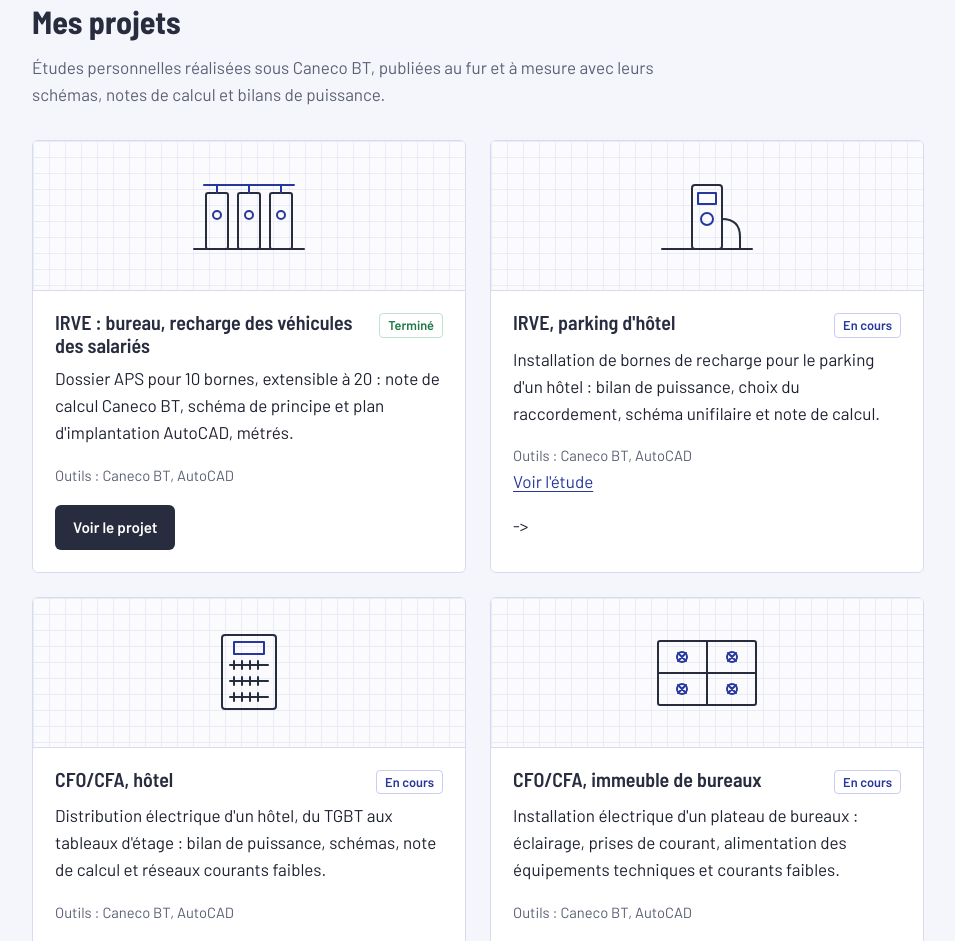
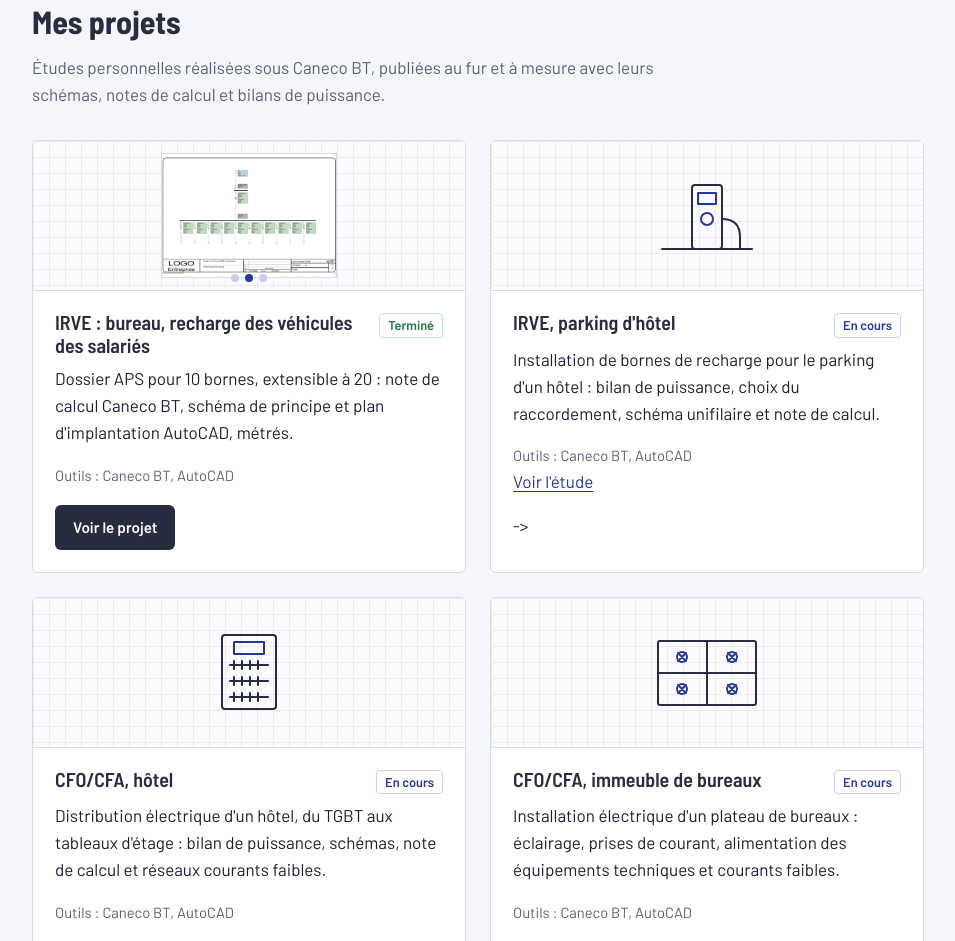
Before and after one commit to HaoucheDjawed/Portfolio, a plain HTML site: page index.html in a window 1280 px wide. Shown: the part 2627-3568 px from the top of the page, without its empty margins (162-1117 px from the left). Drawn offline with Linux system fonts and the light colour scheme.

Commit message:
Implement slideshow for project thumbnails
Added a slideshow feature for project thumbnails with automatic transitions and pause on hover.

```diff
--- a/index.html
+++ b/index.html
@@ -187,7 +187,14 @@ section h2 { font-size: 2rem; font-weight: 700; color: var(--navy); margin-botto
   .project.feature { grid-template-columns: 1fr; }
   .sheet.shot { border-right: 0; border-bottom: 1px solid var(--line); min-height: 0; }
 }
-
+.sheet.slides { display: block; position: relative; overflow: hidden; }
+.slides .track { display: flex; height: 100%; transition: transform 0.6s ease; }
+.slides .slide { flex: 0 0 100%; display: flex; align-items: center; justify-content: center; }
+.slides .slide img { max-width: 90%; max-height: 84%; background: #FFFFFF; border: 1px solid var(--line); }
+.slides .dots { position: absolute; left: 0; right: 0; bottom: 8px; display: flex; justify-content: center; gap: 6px; }
+.slides .dots button { width: 8px; height: 8px; padding: 0; border: 0; border-radius: 50%; background: var(--lavender); cursor: pointer; }
+.slides .dots button.on { background: var(--indigo); }
+@media (prefers-reduced-motion: reduce) { .slides .track { transition: none; } }
 /* Education */
 .edu { list-style: none; margin: 0; padding: 0; }
 .edu li { display: grid; grid-template-columns: 150px 1fr; gap: 16px; padding: 18px 0; border-top: 1px solid var(--line); }
@@ -382,8 +389,13 @@ footer { margin-top: 72px; background: var(--navy); color: #B9BDD6; padding: 28p
     <div class="projects">
 
       <article class="project">
-        <div class="sheet">
-          <svg viewBox="0 0 130 90" aria-hidden="true"><path d="M10 78H120"/><rect x="22" y="22" width="22" height="56" rx="2"/><rect x="54" y="22" width="22" height="56" rx="2"/><rect x="86" y="22" width="22" height="56" rx="2"/><path d="M33 14V22M65 14V22M97 14V22M20 14H110" class="acc"/><circle cx="33" cy="44" r="4" class="acc"/><circle cx="65" cy="44" r="4" class="acc"/><circle cx="97" cy="44" r="4" class="acc"/></svg>
+                <div class="sheet slides" data-slides>
+          <div class="track">
+            <div class="slide"><svg viewBox="0 0 130 90" aria-hidden="true"><path d="M10 78H120"/><rect x="22" y="22" width="22" height="56" rx="2"/><rect x="54" y="22" width="22" height="56" rx="2"/><rect x="86" y="22" width="22" height="56" rx="2"/><path d="M33 14V22M65 14V22M97 14V22M20 14H110" class="acc"/><circle cx="33" cy="44" r="4" class="acc"/><circle cx="65" cy="44" r="4" class="acc"/><circle cx="97" cy="44" r="4" class="acc"/></svg></div>
+            <div class="slide"><img src="grand-ampere-unifilaire-mini.png" alt="Schéma unifilaire sous Caneco BT"></div>
+            <div class="slide"><img src="grand-ampere-schema-mini.png" alt="Schéma de principe sous AutoCAD"></div>
+          </div>
+          <div class="dots"></div>
         </div>
         <div class="project-body">
           <div class="project-head"><h3>IRVE&nbsp;: bureau, recharge des véhicules des salariés</h3><span class="badge done">Terminé</span></div>
@@ -560,5 +572,33 @@ footer { margin-top: 72px; background: var(--navy); color: #B9BDD6; padding: 28p
     f.addEventListener('click', function () { f.classList.toggle('on'); });
   });
 </script>
+  <script>
+  // Diaporama des vignettes de projet : défile toutes les 3 s, pause au survol
+  document.querySelectorAll('[data-slides]').forEach(function (box) {
+    var track = box.querySelector('.track'), dots = box.querySelector('.dots');
+    var n = track.children.length, i = 0, timer;
+    function go(k) {
+      i = k;
+      track.style.transform = 'translateX(' + (-100 * i) + '%)';
+      [].forEach.call(dots.children, function (d, j) { d.classList.toggle('on', j === i); });
+    }
+    function restart() {
+      clearInterval(timer);
+      if (!window.matchMedia('(prefers-reduced-motion: reduce)').matches) {
+        timer = setInterval(function () { go((i + 1) % n); }, 3000);
+      }
+    }
+    for (var k = 0; k < n; k++) {
+      var b = document.createElement('button');
+      b.type = 'button';
+      b.setAttribute('aria-label', 'Image ' + (k + 1));
+      b.addEventListener('click', (function (k) { return function () { go(k); restart(); }; })(k));
+      dots.appendChild(b);
+    }
+    box.addEventListener('mouseenter', function () { clearInterval(timer); });
+    box.addEventListener('mouseleave', restart);
+    go(0); restart();
+  });
+</script>
 </body>
 </html>
```
